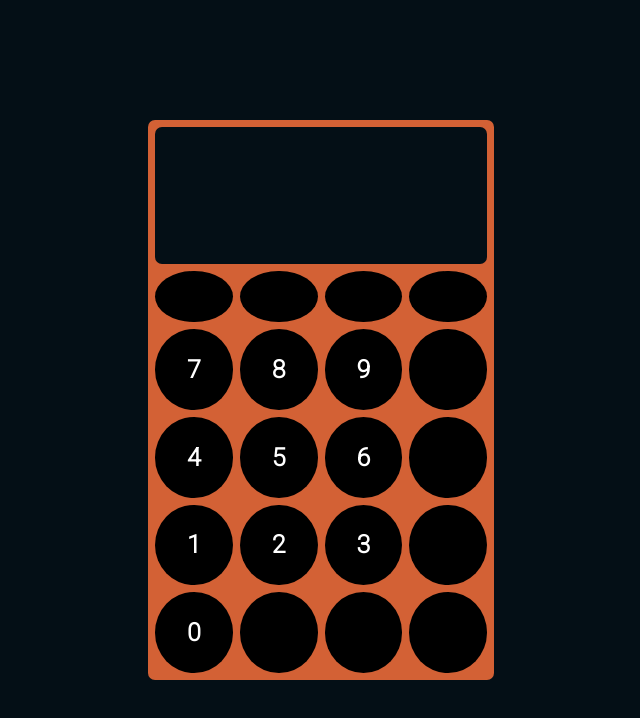
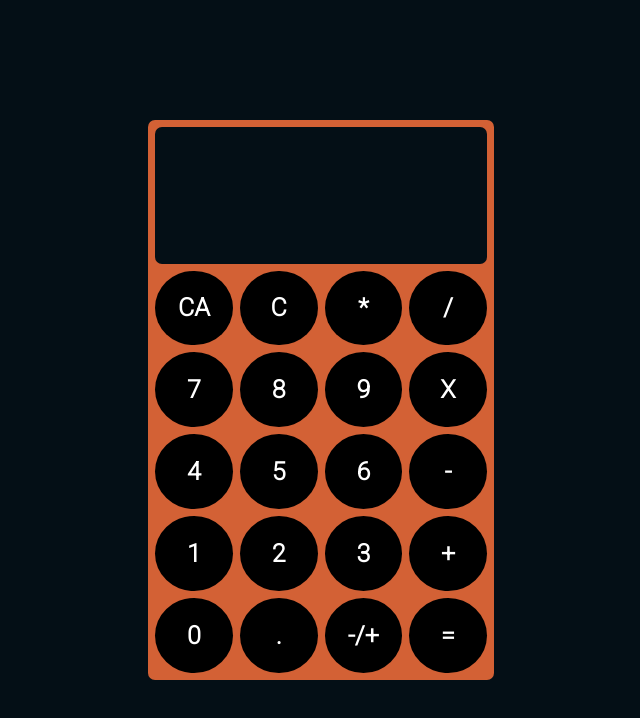
Before and after one commit to houzyk/react-ts-calculator, a React (Create React App) app: page / in a window 1280 px wide. Shown: the top 718 px of the page, without its empty margins (319-959 px from the left). Built offline with nearby package versions, Linux system fonts and the light colour scheme.

Commit message:
ADD symbol for operation type rendering

```diff
--- a/src/components/buttons/clear-button/ClearButton.component.tsx
+++ b/src/components/buttons/clear-button/ClearButton.component.tsx
@@ -2,8 +2,9 @@ import React from "react";
 
 const ClearButton:React.FC = () => {
   return (
-    <>
-    </>
+    <div className="symbol">
+      CA
+    </div>
   );
 }
 
--- a/src/components/buttons/delete-button/DeleteButton.component.tsx
+++ b/src/components/buttons/delete-button/DeleteButton.component.tsx
@@ -2,8 +2,9 @@ import React from "react";
 
 const DeleteButton:React.FC = () => {
   return (
-    <>
-    </>
+    <div className="symbol">
+      C
+    </div>
   );
 }
 
--- a/src/components/buttons/dot-button/DotButton.component.tsx
+++ b/src/components/buttons/dot-button/DotButton.component.tsx
@@ -2,8 +2,9 @@ import React from "react";
 
 const DotButton:React.FC = () => {
   return (
-    <>
-    </>
+    <div className="symbol">
+      .
+    </div>
   );
 }
 
--- a/src/components/buttons/equals-button/EqualsButton.component.tsx
+++ b/src/components/buttons/equals-button/EqualsButton.component.tsx
@@ -2,8 +2,9 @@ import React from "react";
 
 const EqualsButton:React.FC = () => {
   return (
-    <>
-    </>
+    <div className="symbol">
+      =
+    </div>
   );
 }
 
--- a/src/components/buttons/operation-button/OperationsButton.component.tsx
+++ b/src/components/buttons/operation-button/OperationsButton.component.tsx
@@ -17,11 +17,15 @@ interface OperationsButtonPropsType {
   operation_type: operation_type
 }
 
-const OperationsButton:React.FC<OperationsButtonPropsType> = () => {
-  return (
-    <>
-    </>
-  );
+const OperationsButton:React.FC<OperationsButtonPropsType> = ({ operation_type }) => {
+  switch (operation_type) {
+    case BUTTON_TYPE.ADD: return <div className="symbol"> + </div>;
+    case BUTTON_TYPE.MINUS: return <div className="symbol"> - </div>;
+    case BUTTON_TYPE.POWER: return <div className="symbol"> * </div>;
+    case BUTTON_TYPE.MULTIPLY: return <div className="symbol"> X </div>;
+    case BUTTON_TYPE.DIVIDE: return <div className="symbol"> / </div>;
+    default: return null;
+  }
 }
 
 export default OperationsButton;
--- a/src/components/buttons/sign-button/SignButton.component.tsx
+++ b/src/components/buttons/sign-button/SignButton.component.tsx
@@ -2,8 +2,9 @@ import React from "react";
 
 const SignButton:React.FunctionComponent = () => {
   return (
-    <>
-    </>
+    <div className="symbol">
+      -/+
+    </div>
   );
 }
 
```
